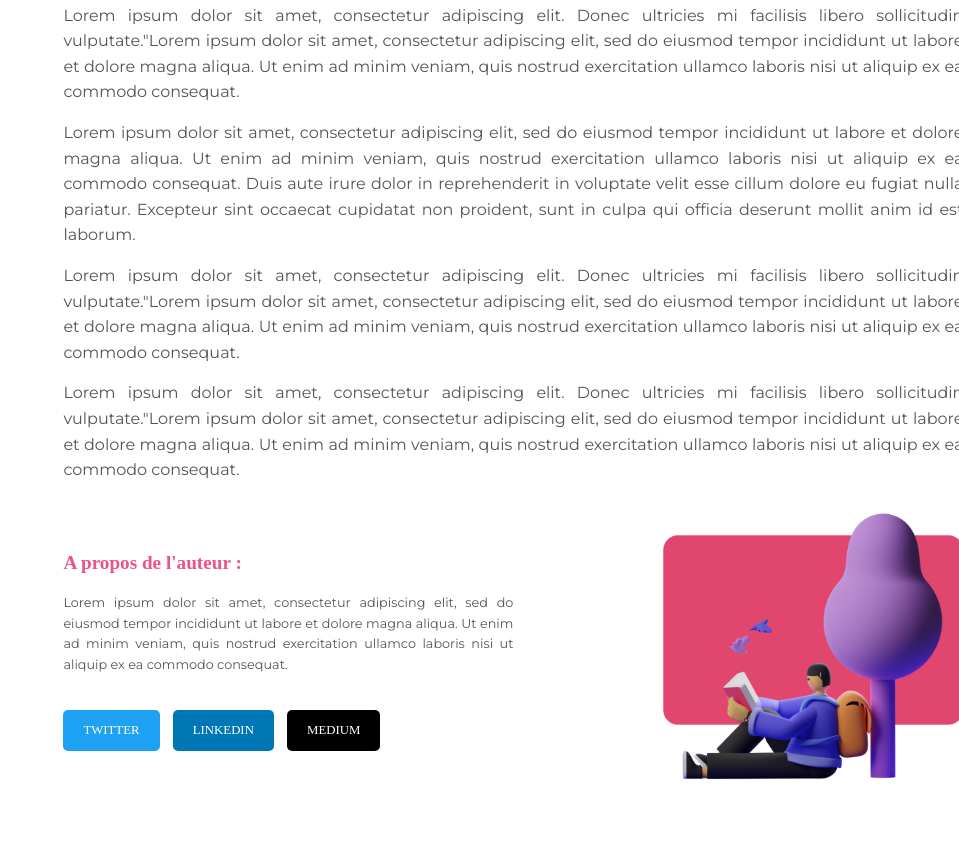
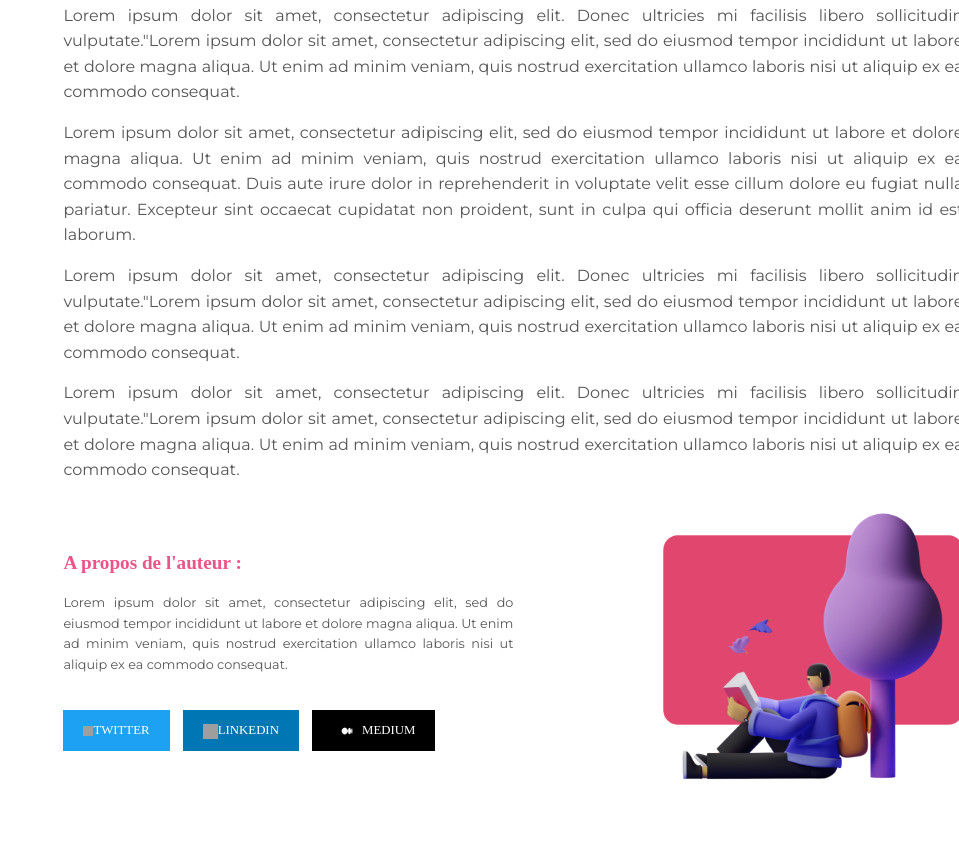
Before and after one commit to SoleneVandercruyssen/Squedrong, a plain HTML site: page Blog/index.html in a window 1280 px wide. Shown: the part 1775-2629 px from the top of the page, without its empty margins (321-1280 px from the left). Drawn offline with Linux system fonts and the light colour scheme; grey boxes are pictures that could not be loaded.

Commit message:
docs:adding logo

```diff
--- a/Blog/index.html
+++ b/Blog/index.html
@@ -132,9 +132,27 @@
             aliquip ex ea commodo consequat.
           </p>
           <div class="social-links">
-            <a href="#" class="btn btn-twitter">TWITTER</a>
-            <a href="#" class="btn btn-linkedin">LINKEDIN</a>
-            <a href="#" class="btn btn-medium">MEDIUM</a>
+            <a href="#" class="btn btn-twitter"
+              ><img
+                src="https://www.freeiconspng.com/uploads/logo-twitter-picture-download-14.png"
+                alt="Twitter"
+                style="width: 10px; height: 10px; vertical-align: middle"
+              />TWITTER</a
+            >
+            <a href="#" class="btn btn-linkedin"
+              ><img
+                src="https://upload.wikimedia.org/wikipedia/commons/c/ca/LinkedIn_logo_initials.png"
+                alt="LINKEDIN"
+                style="width: 15px; height: 15px; vertical-align: middle"
+              />LINKEDIN</a
+            >
+            <a href="#" class="btn btn-medium"
+              ><img
+                src="/Blog/medium.jpeg"
+                alt="Medium"
+                style="width: 30px; height: 20px; vertical-align: middle"
+              />MEDIUM</a
+            >
           </div>
         </div>
         <div class="End">
--- a/Blog/style.css
+++ b/Blog/style.css
@@ -84,7 +84,6 @@ p {
   padding: 10px 20px;
   color: #fff;
   text-decoration: none;
-  border-radius: 5px;
 }
 
 .btn-twitter {
@@ -112,7 +111,7 @@ p {
   font-size: 0.8rem;
 }
 h2 {
-  color: #0018b5;
+  color: rgb(72, 72, 194);
 }
 .section2 {
   display: flex;
```
Also changed, not shown: Blog/LinkedIn_logo_initials.png (added), Blog/logo-twitter-png-47461.png (added), Blog/medium.jpeg (added), logo-twitter-png-47461.png (added).
